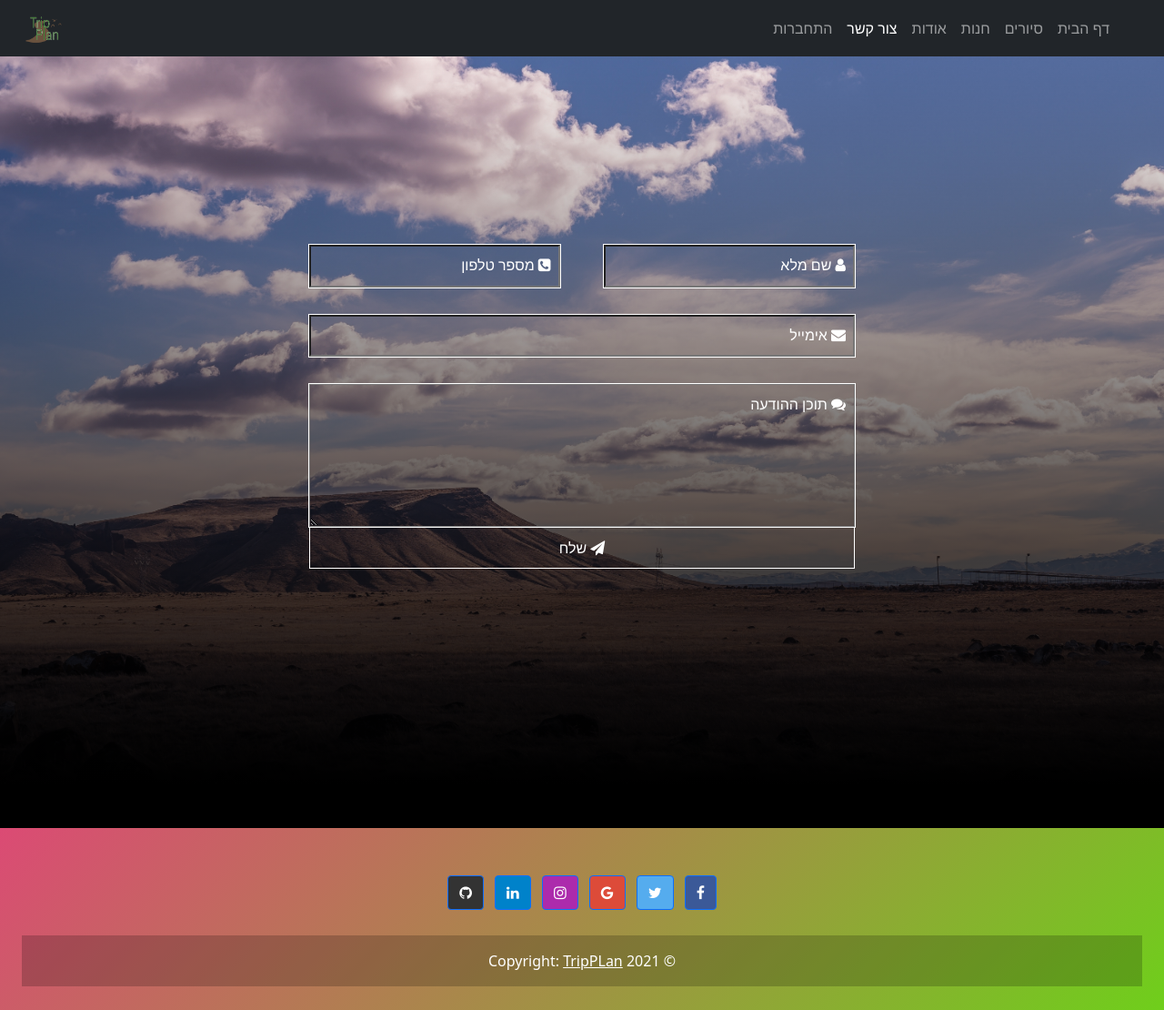
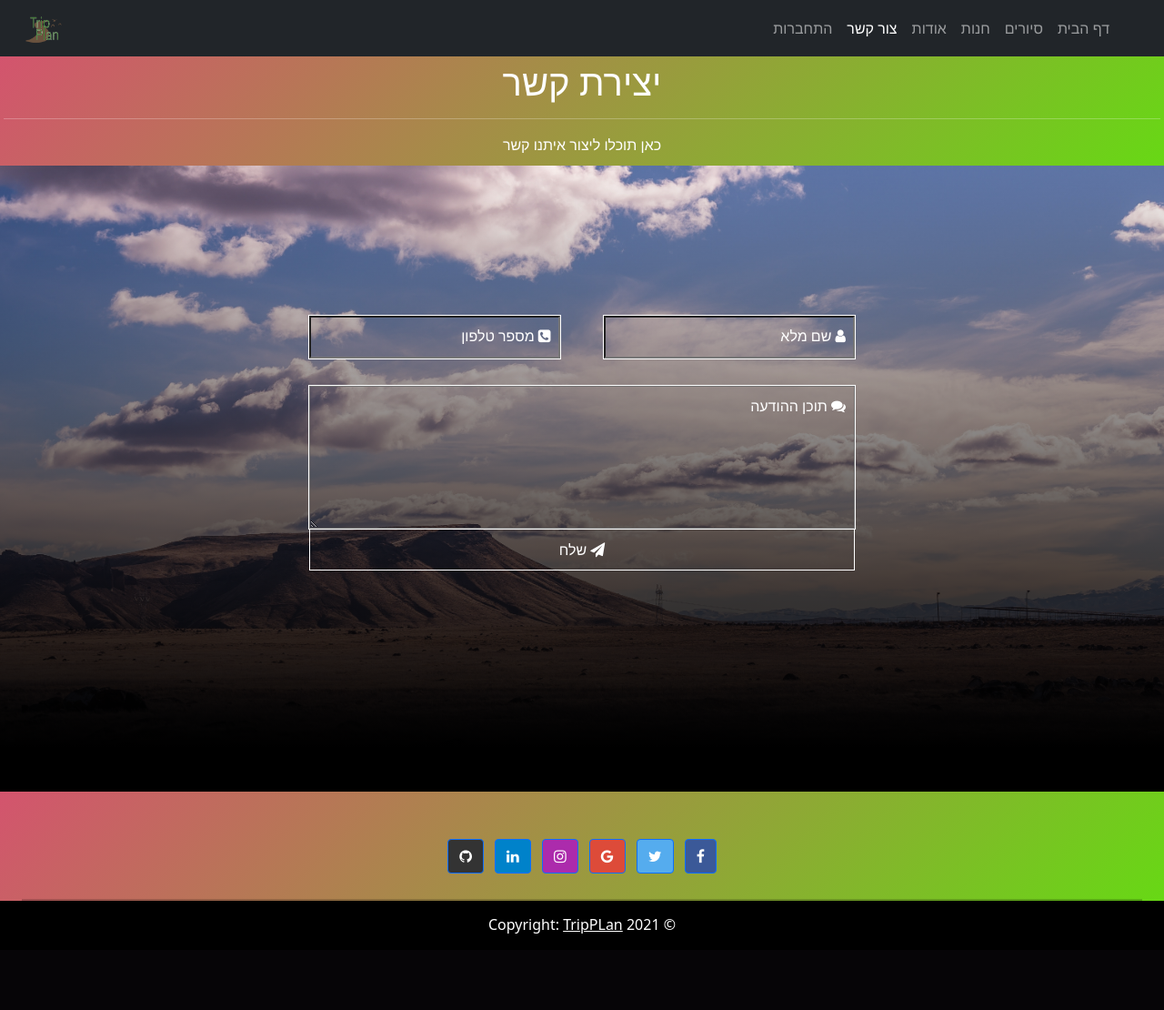
Before and after one commit to tripplane/tripplane, a PHP site: page /contact.html in a window 1280 px wide. Shown: the whole page at 91% size. After the commit the page ends 1026 px from the top, so only its background shows below. Run offline with PHP 8.4, Linux system fonts and the light colour scheme.

Commit message:
update contact

```diff
--- a/contact.css
+++ b/contact.css
@@ -1,8 +1,8 @@
 #header{
     background: linear-gradient(-45deg, #57ec07, #e73c7e, #23a6d5, #23d5ab);
-	background-size: 400% 400%;
-	animation: gradient 15s ease infinite;
-	height: 25vh;
+    background-size: 400% 400%;
+    animation: gradient 15s ease infinite;
+    height: 15vh;
 }
 
 
@@ -32,7 +32,7 @@
 
 .contact{
     width: 100%;
-    height: 100vh;
+    height: 80vh;
     background-image: linear-gradient(rgba(0, 0, 0, 0),rgb(0,0,0)), url(Contact_Picture/contact_background.jpg);
     background-position: center;
     background-size: cover;
--- a/contact.html
+++ b/contact.html
@@ -12,7 +12,6 @@
 
 </head>
 <body id="header1">
-
     <nav class="navbar navbar-expand bg-dark navbar-dark">
         <div class="container-fluid">
           <ul class="navbar-nav ms-auto mb-2 mb-lg-0">
@@ -44,6 +43,12 @@
         </div>
       </nav>
 
+      <div id="header" class="container-fluid p-1  text-white text-center">
+        <h1>יצירת קשר</h1>
+        <hr>
+        <p>כאן תוכלו ליצור איתנו קשר</p>
+      </div>
+
     <!-- contact us -->
     <div class="contact">
         <form>
@@ -57,11 +62,6 @@
                     <label for="number"><i class="fa fa-phone-square"></i> מספר טלפון </label>
                     </div>
             </div>
-
-          <div class="input-group">
-            <input type="text" id="email" required>
-             <label for="email"><i class="fa fa-envelope"></i> אימייל </label>
-         </div>
          <div class="input-group">
            <textarea id="message" rows="6" required></textarea>
            <label for="message"><i class="fa fa-comments"></i> תוכן ההודעה </label>
--- a/contact.js
+++ b/contact.js
@@ -1,4 +1,6 @@
 function send_email(){
 var x = document.getElementById("message").value;
-window.open('mailto:Tripplane@gmail.com?subject=subject'+ "&body="+encodeURIComponent(x));
+var y = document.getElementById("name").value;
+var z = document.getElementById("number").value;
+window.open('mailto:Tripplane@gmail.com?subject=subject'+ "&body="+encodeURIComponent(x + "\n User name: " + y + "\n Phone number: " + z ));
 }
```
